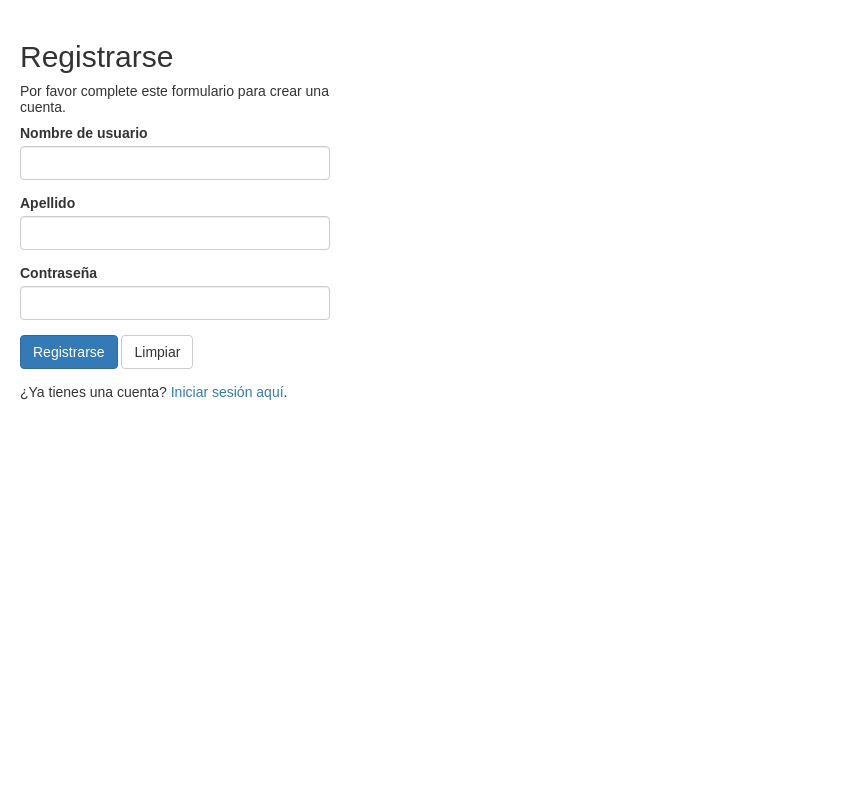
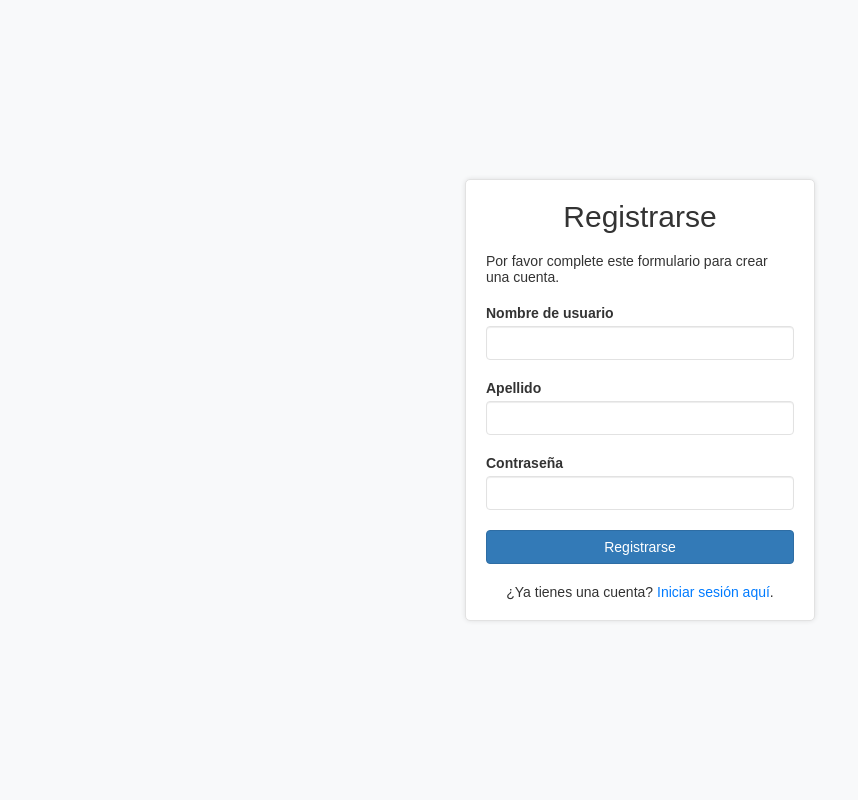
Before and after one commit to AlexGG021296/HackathonFundacionEsplai, a PHP site: page /register.php in a window 1280 px wide. Shown: the whole page, without its empty margins (0-858 px from the left). Run offline with PHP 8.4, Linux system fonts and the light colour scheme.

Commit message:
Add files via upload

```diff
--- a/hackaton/logout.php
+++ b/hackaton/logout.php
@@ -5,6 +5,6 @@ session_start();
 session_destroy();
 
 // Redirigir al usuario a la página de inicio de sesión.
-header('Location: login.php');
+header('Location: index.php');
 exit;
 ?>
--- a/hackaton/register.php
+++ b/hackaton/register.php
@@ -62,7 +62,7 @@ if($_SERVER["REQUEST_METHOD"] == "POST"){
             $param_password = password_hash($password, PASSWORD_DEFAULT);
 
             if(mysqli_stmt_execute($stmt)){
-                header("location: login.php");
+                header("location: index.php");
             } else{
                 echo "¡Uy! Algo salió mal. Por favor, inténtelo de nuevo más tarde.";
             }
@@ -82,16 +82,85 @@ if($_SERVER["REQUEST_METHOD"] == "POST"){
     <title>Registrarse</title>
     <link rel="stylesheet" href="https://maxcdn.bootstrapcdn.com/bootstrap/3.3.7/css/bootstrap.css">
     <style>
-        body{ font: 14px sans-serif; }
-        .wrapper{ width: 350px; padding: 20px; }
+        body {
+            font: 14px sans-serif;
+            background-color: #f8f9fa;
+            display: flex;
+            justify-content: center;
+            align-items: center;
+            height: 100vh;
+        }
+
+        .wrapper {
+            width: 350px;
+            padding: 20px;
+            background-color: #ffffff;
+            border: 1px solid #e2e2e2;
+            border-radius: 5px;
+            box-shadow: 0 0 5px rgba(0, 0, 0, 0.1);
+        }
+
+        .wrapper h2 {
+            margin-top: 0;
+            margin-bottom: 20px;
+            text-align: center;
+        }
+
+        .wrapper
+        p {
+margin-bottom: 20px;
+}
+.form-group {
+        margin-bottom: 20px;
+    }
+
+    .form-group label {
+        display: block;
+        margin-bottom: 5px;
+    }
+
+    .form-control {
+        width: 100%;
+        padding: 8px;
+        font-size: 14px;
+        border: 1px solid #e2e2e2;
+        border-radius: 4px;
+    }
+
+    .help-block {
+        color: #dc3545;
+        font-size: 12px;
+        margin-top: 5px;
+    }
+
+    .btn-primary {
+        width: 100%;
+    }
+
+    .btn-default {
+        width: 100%;
+    }
+
+    .form-footer {
+        margin-top: 20px;
+        text-align: center;
+    }
+
+    .form-footer p {
+        margin-bottom: 0;
+    }
+
+    .form-footer a {
+        color: #007bff;
+        text-decoration: none;
+    }
 </style>
 </head>
 <body>
     <div class="wrapper">
         <h2>Registrarse</h2>
         <p>Por favor complete este formulario para crear una cuenta.</p>
-        <form action="<?php echo htmlspecialchars($_SERVER
-["PHP_SELF"]); ?>" method="post">
+        <form action="<?php echo htmlspecialchars($_SERVER["PHP_SELF"]); ?>" method="post">
             <div class="form-group <?php echo (!empty($username_err)) ? 'has-error' : ''; ?>">
                 <label>Nombre de usuario</label>
                 <input type="text" name="username" class="form-control" value="<?php echo $username; ?>">
@@ -109,11 +178,11 @@ if($_SERVER["REQUEST_METHOD"] == "POST"){
             </div>
             <div class="form-group">
                 <input type="submit" class="btn btn-primary" value="Registrarse">
-<input type="reset" class="btn btn-default" value="Limpiar">
             </div>
-<p>¿Ya tienes una cuenta? <a href="login.php">Iniciar sesión aquí</a>.</p>
+            <div class="form-footer">
+                <p>¿Ya tienes una cuenta? <a href="index.php">Iniciar sesión aquí</a>.</p>
+            </div>
         </form>
     </div>
-
 </body>
 </html>
--- a/hackaton/welcome.php
+++ b/hackaton/welcome.php
@@ -2,7 +2,7 @@
 session_start();
 
 if(!isset($_SESSION["loggedin"]) || $_SESSION["loggedin"] !== true){
-    header("location: login.php");
+    header("location: index.php");
     exit;
 }
 ?>
```
Also changed, not shown: hackaton/index.php (added, +146 -0 lines). Lines whose indentation alone changed are shown as unchanged.
